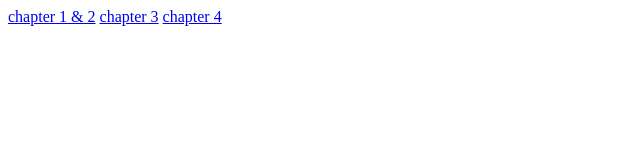
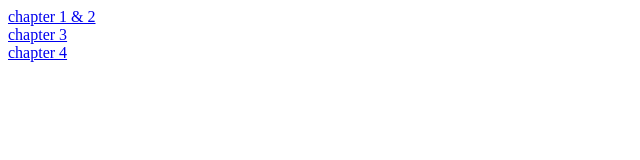
Before and after one commit to pk-mano-billi/resume_builder, a plain HTML site: page index.html in a window 1280 px wide. Shown: the whole page, without its empty margins (0-640 px from the left). Drawn offline with Linux system fonts and the light colour scheme.

Commit message:
table done

```diff
--- a/index.html
+++ b/index.html
@@ -4,8 +4,8 @@
     <title>My First Web Page</title>
 </head>
 <body>
-    <a href="/html/ch1and2.html"> chapter 1 & 2</a>
-    <a href="/html/ch3.html"> chapter 3</a>
+    <a href="/html/ch1and2.html"> chapter 1 & 2</a> <br>
+    <a href="/html/ch3.html"> chapter 3</a> <br>
     <a href="/html/ch4.html"> chapter 4</a>
 </body>
 </html>
```
